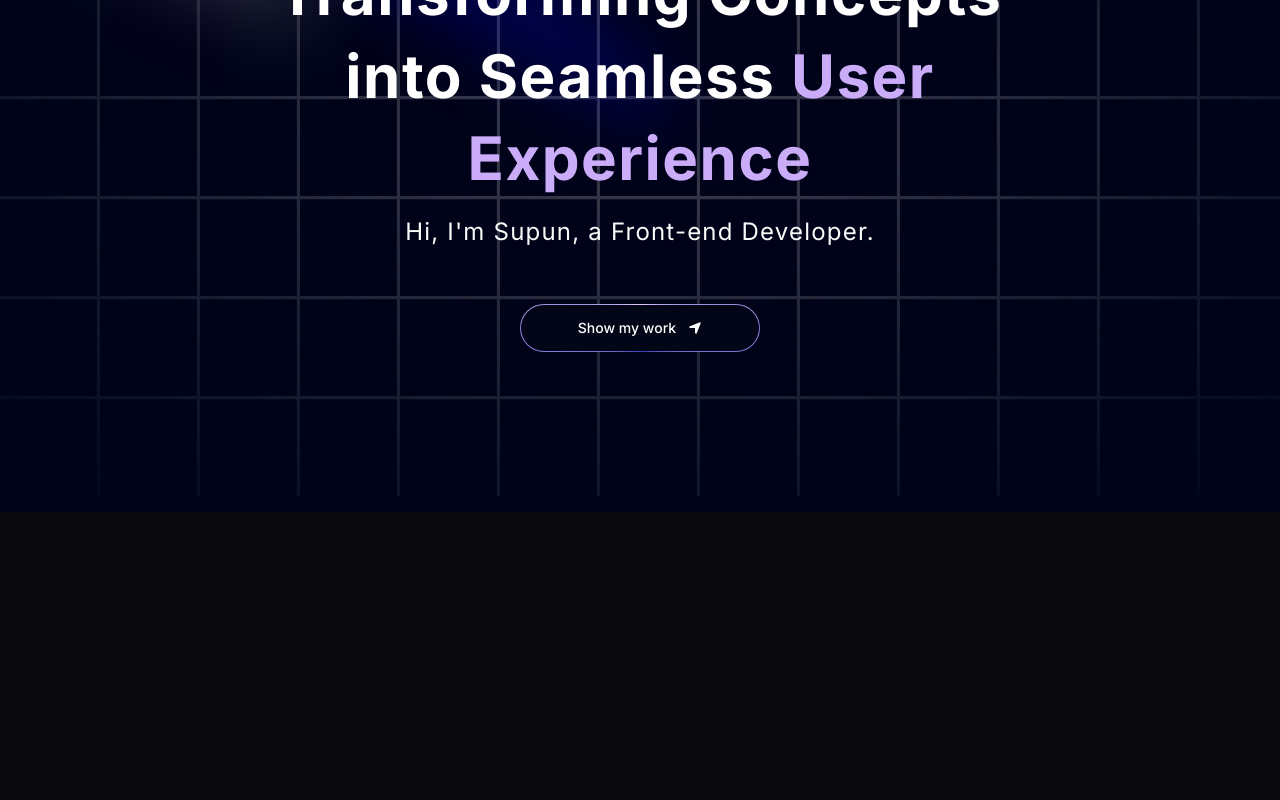
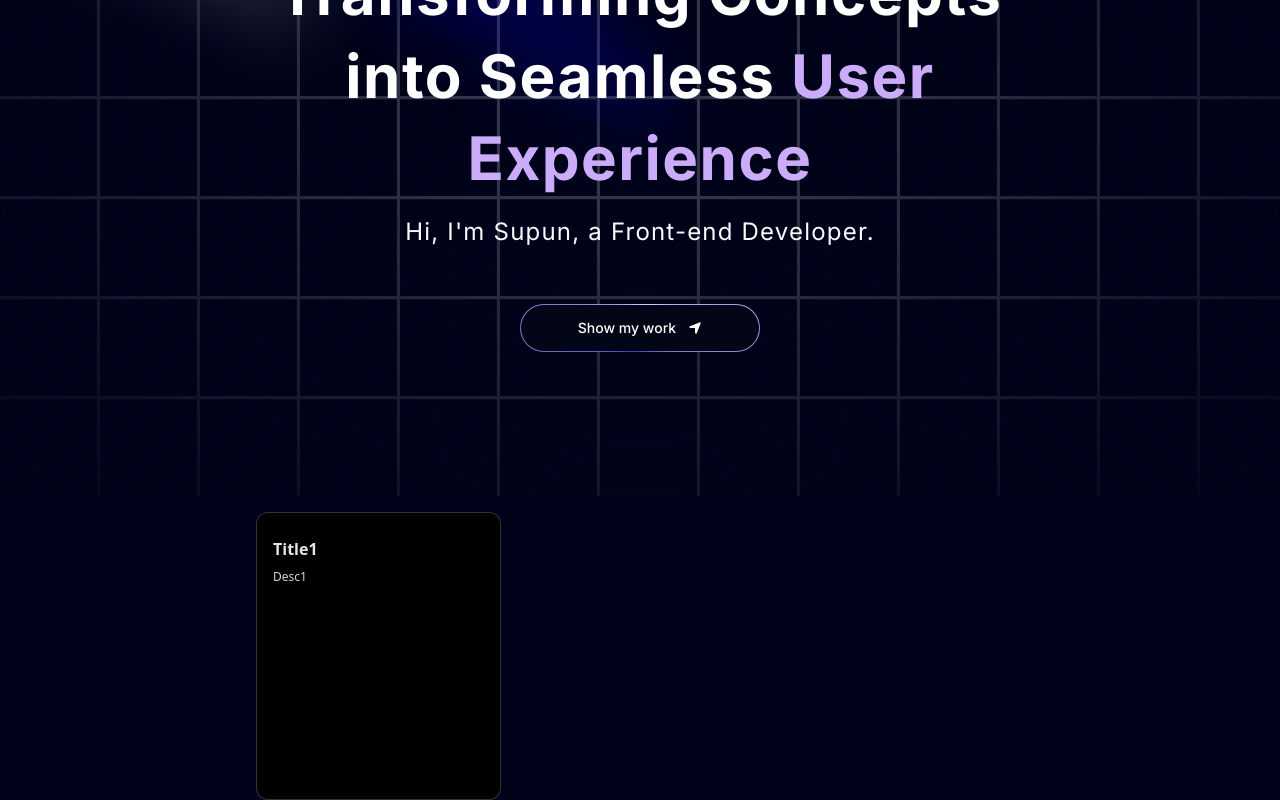
Before and after one commit to VSupunK/NextJS-Portfolio, a Next.js app: page / in a window 1280 px wide. Shown: the part 304-1104 px from the top of the page. Before the commit the page ends 816 px from the top, so only its background shows below. Built offline with nearby package versions, Linux system fonts and the light colour scheme.

Commit message:
modified:   app/page.tsx 	new file:   components/Grid.tsx 	new file:   components/ui/BentoGrid.tsx 	modified:   components/ui/FloatingNav.tsx

```diff
--- a/app/page.tsx
+++ b/app/page.tsx
@@ -1,11 +1,16 @@
+import Grid from "@/components/Grid";
 import Hero from "@/components/Hero";
+import { FloatingNav } from "@/components/ui/FloatingNav";
 import Image from "next/image";
+import { FaHome } from "react-icons/fa";
 
 export default function Home() {
   return (
     <main className="relative bg-black-100 flex justify-center items-center flex-col overflow-hidden mx-auto sm:px-10">
       <div>
+        <FloatingNav navItems= {[{name: 'Home', link: '/', icon: <FaHome/>} ]} />
         <Hero />
+        <Grid />
       </div>
     </main>
   );
--- /dev/null
+++ b/components/Grid.tsx
@@ -0,0 +1,21 @@
+import React from 'react'
+import { BentoGrid, BentoGridItem } from './ui/BentoGrid'
+
+const Grid = () => {
+  return (
+    <section id='about'>
+        <BentoGrid>
+            {[{ title: 'Title1', description: 'Desc1', id: '1' }].map((item, i) => (
+                <BentoGridItem
+                id={item.id}
+                key={item.id}
+                title={item.title}
+                description={item.description}
+                />
+            ))}
+        </BentoGrid>
+    </section>
+  )
+}
+
+export default Grid
--- /dev/null
+++ b/components/ui/BentoGrid.tsx
@@ -0,0 +1,54 @@
+import { cn } from "@/lib/utils";
+
+export const BentoGrid = ({
+  className,
+  children,
+}: {
+  className?: string;
+  children?: React.ReactNode;
+}) => {
+  return (
+    <div
+      className={cn(
+        "grid md:auto-rows-[18rem] grid-cols-1 md:grid-cols-3 gap-4 max-w-7xl mx-auto ",
+        className
+      )}
+    >
+      {children}
+    </div>
+  );
+};
+
+export const BentoGridItem = ({
+  className,
+  title,
+  description,
+  header,
+  icon,
+}: {
+  className?: string;
+  title?: string | React.ReactNode;
+  description?: string | React.ReactNode;
+  header?: React.ReactNode;
+  icon?: React.ReactNode;
+}) => {
+  return (
+    <div
+      className={cn(
+        "row-span-1 rounded-xl group/bento hover:shadow-xl transition duration-200 shadow-input dark:shadow-none p-4 dark:bg-black dark:border-white/[0.2] bg-white border border-transparent border-red-500 justify-between flex flex-col space-y-4",
+        className
+      )}
+    >
+      {header}
+      <div className="group-hover/bento:translate-x-2 transition duration-200">
+        {icon}
+        <div className="font-sans font-bold text-neutral-600 dark:text-neutral-200 mb-2 mt-2">
+          {title}
+        </div>
+        <div className="font-sans font-normal text-neutral-600 text-xs dark:text-neutral-300">
+          {description}
+        </div>
+      </div>
+    </div>
+  );
+};
--- a/components/ui/FloatingNav.tsx
+++ b/components/ui/FloatingNav.tsx
@@ -0,0 +1,82 @@
+"use client";
+import React, { useState } from "react";
+import {
+  motion,
+  AnimatePresence,
+  useScroll,
+  useMotionValueEvent,
+} from "framer-motion";
+import { cn } from "@/lib/utils";
+import Link from "next/link";
+
+export const FloatingNav = ({
+  navItems,
+  className,
+}: {
+  navItems: {
+    name: string;
+    link: string;
+    icon?: JSX.Element;
+  }[];
+  className?: string;
+}) => {
+  const { scrollYProgress } = useScroll();
+
+  const [visible, setVisible] = useState(false);
+
+  useMotionValueEvent(scrollYProgress, "change", (current) => {
+    // Check if current is not undefined and is a number
+    if (typeof current === "number") {
+      let direction = current! - scrollYProgress.getPrevious()!;
+
+      if (scrollYProgress.get() < 0.05) {
+        setVisible(false);
+      } else {
+        if (direction < 0) {
+          setVisible(true);
+        } else {
+          setVisible(false);
+        }
+      }
+    }
+  });
+
+  return (
+    <AnimatePresence mode="wait">
+      <motion.div
+        initial={{
+          opacity: 1,
+          y: -100,
+        }}
+        animate={{
+          y: visible ? 0 : -100,
+          opacity: visible ? 1 : 0,
+        }}
+        transition={{
+          duration: 0.2,
+        }}
+        className={cn(
+          "flex max-w-fit  fixed top-10 inset-x-0 mx-auto border border-transparent dark:border-white/[0.2] rounded-full dark:bg-black bg-white shadow-[0px_2px_3px_-1px_rgba(0,0,0,0.1),0px_1px_0px_0px_rgba(25,28,33,0.02),0px_0px_0px_1px_rgba(25,28,33,0.08)] z-[5000] pr-2 pl-8 py-2  items-center justify-center space-x-4",
+          className
+        )}
+      >
+        {navItems.map((navItem: any, idx: number) => (
+          <Link
+            key={`link=${idx}`}
+            href={navItem.link}
+            className={cn(
+              "relative dark:text-neutral-50 items-center flex space-x-1 text-neutral-600 dark:hover:text-neutral-300 hover:text-neutral-500"
+            )}
+          >
+            <span className="block sm:hidden">{navItem.icon}</span>
+            <span className="hidden sm:block text-sm">{navItem.name}</span>
+          </Link>
+        ))}
+        <button className="border text-sm font-medium relative border-neutral-200 dark:border-white/[0.2] text-black dark:text-white px-4 py-2 rounded-full">
+          <span>Login</span>
+          <span className="absolute inset-x-0 w-1/2 mx-auto -bottom-px bg-gradient-to-r from-transparent via-blue-500 to-transparent  h-px" />
+        </button>
+      </motion.div>
+    </AnimatePresence>
+  );
+};
```
